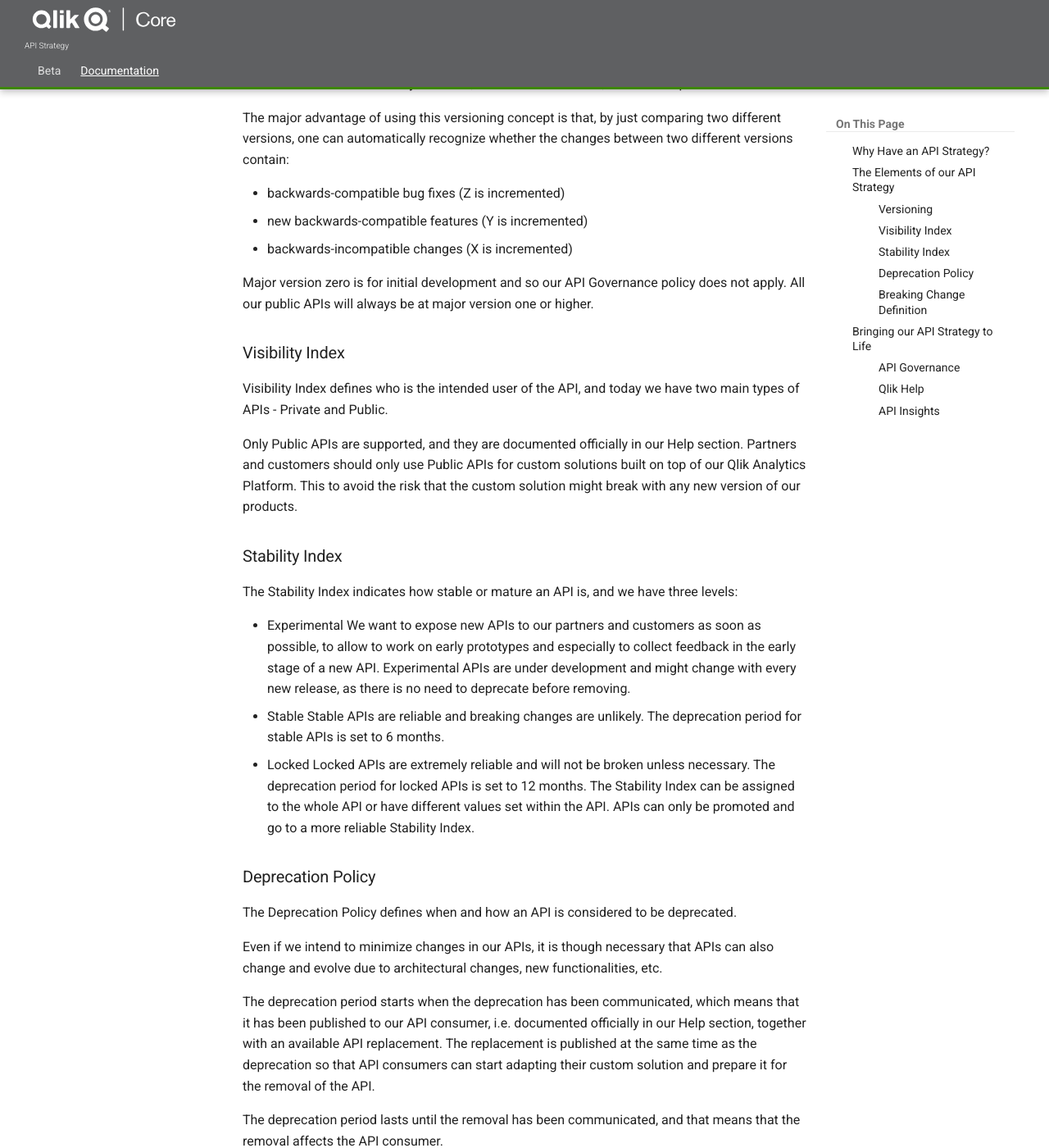
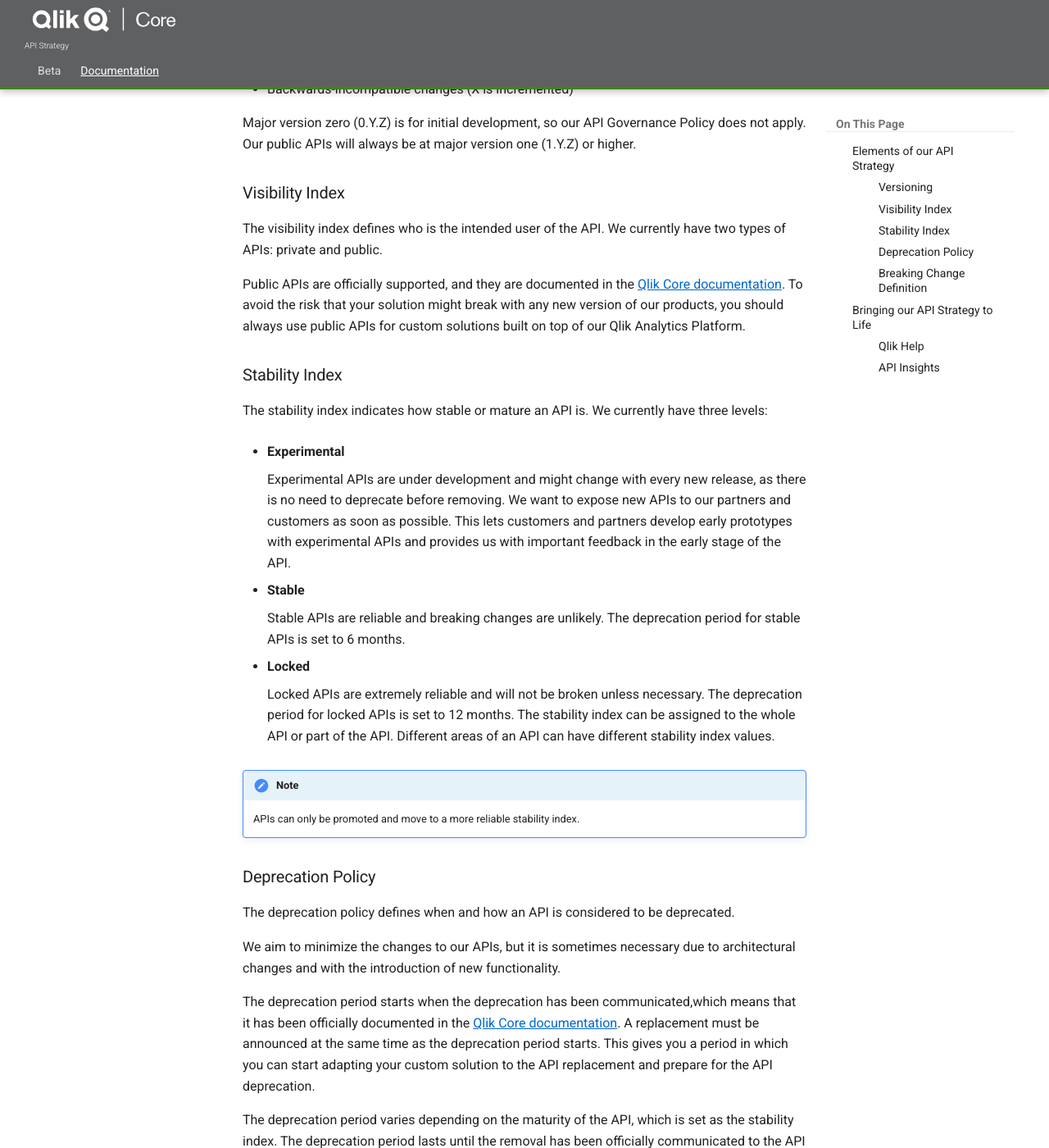
Before and after one commit to qlik-oss/core-website, an MkDocs documentation site: the page built from docs/docs/conventions/api-strategy.md, in a window 1280 px wide and 1400 px high, scrolled down 869 px. Shown: the whole window at 82% size. Built offline with MkDocs 1.6.1 and Material for MkDocs 9.7.7, drawn with Linux system fonts in a browser that asks for light colours; old or Windows-style settings are respelled for this version of MkDocs; some of the changed text lies outside the part shown.

Commit message:
api strategy revision (#179)
* api strategy revision

* fixed suggestions

```diff
--- a/docs/docs/conventions/api-strategy.md
+++ b/docs/docs/conventions/api-strategy.md
@@ -1,17 +1,11 @@
 # API Strategy
 
-## Why Have an API Strategy?
+We take our relationship with our partners and customers seriously. This is why we have a transparent
+and reliable API strategy to support you and your investments that rely on our API.
 
-We take our relationship with our partners and customers seriously. The fact that we abide by a
-transparent and reliable API Strategy supports our trusted relationship with partners and customers.
+## Elements of our API Strategy
 
-Partners and customers need to be able to plan and rely on their investments on top of our APIs,
-therefore the main intention of our API strategy is to be fully transparent and predictable.
-
-## The Elements of our API Strategy
-
-To be able to secure Qlik’s commitment to our API consumers, we have established an API
-Governance Policy that consists of five main areas:
+The API Governance Policy consists of five areas:
 
 * Versioning
 * Visibility Index
@@ -21,97 +15,102 @@
 
 ### Versioning
 
-Our versioning policy describes a simple set of rules and requirements that dictate how API's version
+Our versioning policy describes a simple set of rules and requirements for an API, that dictate how the version
 numbers should be assigned and incremented.
 
-We are following the industry standard of Semantic Versioning. A version number must take the form
-X.Y.Z where X is the major version, Y is the minor version, and Z is the patch version.
+We follow industry standard [Semantic Versioning](https://semver.org/). A version number must take the form
+X.Y.Z, where X is the major version, Y is the minor version, and Z is the patch version.
 
-The major advantage of using this versioning concept is that, by just comparing two different versions,
-one can automatically recognize whether the changes between two different versions contain:
+The advantage of using this method of versioning is that by comparing two versions, you can
+determine the compatibility differences.
 
-* backwards-compatible bug fixes (Z is incremented)
-* new backwards-compatible features (Y is incremented)
-* backwards-incompatible changes (X is incremented)
+* Backwards-compatible bug fixes (Z is incremented)
+* New backwards-compatible features (Y is incremented)
+* Backwards-incompatible changes (X is incremented)
 
-Major version zero is for initial development and so our API Governance policy does not apply. All our
-public APIs will always be at major version one or higher.
+Major version zero (0.Y.Z) is for initial development, so our API Governance Policy does not apply. Our
+public APIs will always be at major version one (1.Y.Z) or higher.
 
 ### Visibility Index
 
-Visibility Index defines who is the intended user of the API, and today we have two main types of
-APIs - Private and Public.
+The visibility index defines who is the intended user of the API. We currently have two types of
+APIs: private and public.
 
-Only Public APIs are supported, and they are documented officially in our Help section. Partners and
-customers should only use Public APIs for custom solutions built on top of our Qlik Analytics Platform.
-This to avoid the risk that the custom solution might break with any new version of our products.
+Public APIs are officially supported, and they are documented in the
+[Qlik Core documentation](/docs/home.md).
+To avoid the risk that your solution might break with any new version of our products,
+you should always use public APIs for custom solutions built on top of our Qlik Analytics Platform.
 
 ### Stability Index
 
-The Stability Index indicates how stable or mature an API is, and we have three levels:
+The stability index indicates how stable or mature an API is.
+We currently have three levels:
 
-* Experimental
-    We want to expose new APIs to our partners and customers as soon as possible, to allow to
-    work on early prototypes and especially to collect feedback in the early stage of a new API.
+* **Experimental**
+
     Experimental APIs are under development and might change with every new release, as
     there is no need to deprecate before removing.
-* Stable
+    We want to expose new APIs to our partners and customers as soon as possible.
+    This lets customers and partners develop early prototypes with experimental APIs and
+    provides us with important feedback in the early stage of the API.
+
+* **Stable**
+
     Stable APIs are reliable and breaking changes are unlikely. The deprecation period for stable
     APIs is set to 6 months.
-* Locked
+
+* **Locked**
+
     Locked APIs are extremely reliable and will not be broken unless necessary. The
     deprecation period for locked APIs is set to 12 months.
-    The Stability Index can be assigned to the whole API or have different values set within the API. APIs
-    can only be promoted and go to a more reliable Stability Index.
+    The stability index can be assigned to the whole API or part of the API.
+    Different areas of an API can have different stability index values.
+
+!!! Note
+    APIs can only be promoted and move to a more reliable stability index.
 
 ### Deprecation Policy
 
-The Deprecation Policy defines when and how an API is considered to be deprecated.
+The deprecation policy defines when and how an API is considered to be deprecated.
 
-Even if we intend to minimize changes in our APIs, it is though necessary that APIs can also change
-and evolve due to architectural changes, new functionalities, etc.
+We aim to minimize the changes to our APIs, but it is sometimes necessary due to
+architectural changes and with the introduction of new functionality.
 
-The deprecation period starts when the deprecation has been communicated, which means that it has
-been published to our API consumer, i.e. documented officially in our Help section, together with an
-available API replacement. The replacement is published at the same time as the deprecation so that
-API consumers can start adapting their custom solution and prepare it for the removal of the API.
-
-The deprecation period lasts until the removal has been communicated, and that means that the
-removal affects the API consumer.
+The deprecation period starts when the deprecation has been communicated,which means that it has
+been officially documented in the
+[Qlik Core documentation](/docs/home.md).
+A replacement must be announced at the same time as the deprecation period starts. This gives
+you a period in which you can start adapting your custom solution to the API replacement
+and prepare for the API deprecation.
 
 The deprecation period varies depending on the maturity of the API, which is set as the stability index.
+The deprecation period lasts until the removal has been officially communicated to the API consumer.
 
-Although the API Governance Policy is applicable also for our Private APIs, they are treated
-differently for deprecations.
+The API governance policy applies to both our public and private APIs,
+but private APIs are treated differently for deprecations.
 
 ### Breaking Change Definition
 
-The breaking change definition is a set of rules that defines if a change is considered a backward or
+The breaking change definition is a set of rules that defines if a change is considered to be a backward or
 non-backward compatible change.
 
 ## Bringing our API Strategy to Life
 
-### API Governance
-
-We have established an internal API Governance Council, taking of the overall execution of our API
-Strategy.
-
-To make sure that we meet the high standards of our API Strategy, we established the API
-Governance Policy within Qlik’s R&D organization in December 2016.
-
-Monitoring the compliance to the API Governance Policy is tightly embedded into our R&D’s internal
-day-to-day life, supported by a collection of processes we have established and internal tools we have
-developed.
+In December 2016, we established the API Governance Policy within Qlik's R&D organization.
+This policy ensures that we meet the high standards of our API strategy.
 
 ### Qlik Help
 
-We have started to introduce the Stability Index in our Help section. This is an ongoing effort and to
-be continued in upcoming milestones.
+We have started to introduce the stability index in our Qlik Core
+documentation.
+This is an ongoing effort and we will continue with future
+[Qlik Core documentation](/docs/home.md)
+updates.
 
 ### API Insights
 
-As part of the API Strategy, Qlik’s intention is to be fully transparent to our partners and customers.
-Therefore, we have launched Qlik Sense API Insights – a tool that provides visibility into changes to
-the APIs in Qlik Sense releases. The Qlik Sense apps used in the mashup compare each API’s
-specifications to identify API changes and show if something has been added, updated, deprecated or
-removed.
+Our intention is to be fully transparent to our partners and customers.
+Therefore, we have launched
+[Qlik API Insights](https://api-insights.qlik.com/?_ga=2.240450371.1316921484.1517254575-1425872494.1511967817#/start-page).
+This is a tool that lets you see API changes over time.
+Wit this tool, you can see when something has been added, updated, deprecated, or removed, from an API.
```
